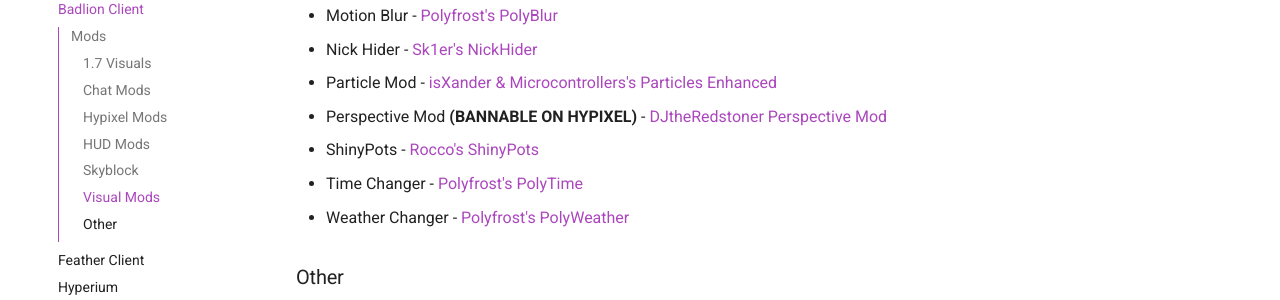
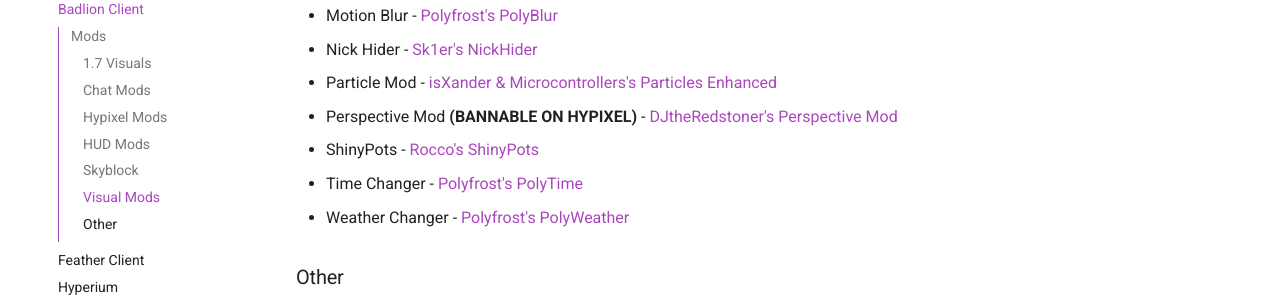
Before and after one commit to MicrocontrollersDev/Alternatives, an MkDocs documentation site: the page built from docs/1.8.9/badlion_client.md, in a window 1280 px wide and 900 px high, scrolled down 2459 px. Shown: the part 153-453 px from the top of the window. Built offline with MkDocs 1.6.1 and Material for MkDocs 9.7.7, drawn with Linux system fonts in a browser that asks for light colours; comment, search, counter and statistics services are not loaded.

Commit message:
blc: add genitive

```diff
--- a/docs/1.8.9/badlion_client.md
+++ b/docs/1.8.9/badlion_client.md
@@ -79,7 +79,7 @@
 * Motion Blur - [Polyfrost's PolyBlur](https://modrinth.com/mod/polyblur)
 * Nick Hider - [Sk1er's NickHider](https://www.sk1er.club/mods/nick_hider)
 * Particle Mod - [isXander & Microcontrollers's Particles Enhanced](https://github.com/MicrocontrollersDev/ParticlesEnhanced/releases/latest)
-* Perspective Mod **(BANNABLE ON HYPIXEL)** - [DJtheRedstoner Perspective Mod](https://github.com/DJtheRedstoner/PerspectiveModv4/releases/latest)
+* Perspective Mod **(BANNABLE ON HYPIXEL)** - [DJtheRedstoner's Perspective Mod](https://github.com/DJtheRedstoner/PerspectiveModv4/releases/latest)
 * ShinyPots - [Rocco's ShinyPots](https://github.com/RoccoDev/ShinyPots-1.8/releases/latest)
 * Time Changer - [Polyfrost's PolyTime](https://modrinth.com/mod/polytime)
 * Weather Changer - [Polyfrost's PolyWeather](https://modrinth.com/mod/polyweather)
```
